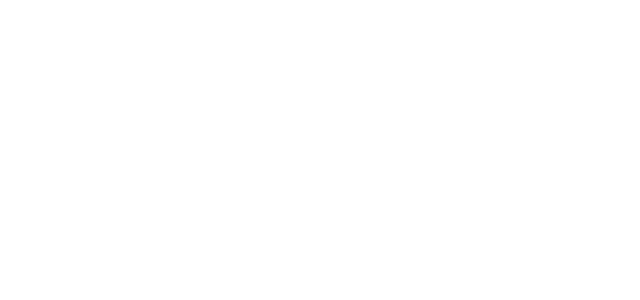
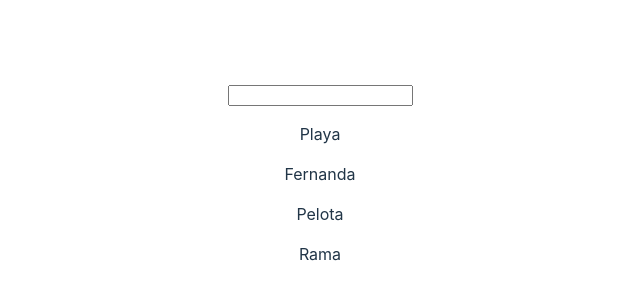
Before and after one commit to daniqt2/Vue3--imagina-SolucionEjercicios, a Vue app: page / in a window 1280 px wide. Shown: the part 218-518 px from the top of the page, without its empty margins (320-960 px from the left). Built offline with nearby package versions, Linux system fonts and the light colour scheme.

Commit message:
proyect to deploy

```diff
--- a/src/App.vue
+++ b/src/App.vue
@@ -1,5 +1,21 @@
-<script setup lang="ts"></script>
+<script setup lang="ts">
+import { ref } from 'vue'
+
+const searchVal = ref('')
+</script>
 
 <template>
-  <div></div>
+    <div>
+        <input v-model="searchVal" />
+        <p v-highlight="searchVal">Playa</p>
+        <p v-highlight="searchVal">Fernanda</p>
+        <p v-highlight="searchVal">Pelota</p>
+        <p v-highlight="searchVal">Rama</p>
+    </div>
 </template>
+
+<style scoped>
+.highlight {
+    color: red;
+}
+</style>
--- /dev/null
+++ b/src/directives/focus.directives.ts
@@ -0,0 +1,11 @@
+import { DirectiveBinding } from 'vue'
+
+export const highlightDirective = {
+    updated: (el: HTMLElement, binding: DirectiveBinding) => {
+        const searchValue = binding.value
+        const text = el.textContent
+        if (text?.toLocaleLowerCase() === searchValue.toLowerCase())
+            el.classList.add('highlight')
+        else el.classList.remove('highlight')
+    },
+}
--- a/src/main.ts
+++ b/src/main.ts
@@ -1,5 +1,10 @@
+import './style.css'
+
+import App from './App.vue'
 import { createApp } from 'vue'
-import './style.css'
-import App from './App.vue'
+import { highlightDirective } from './directives/focus.directives'
 
-createApp(App).mount('#app')
+const app = createApp(App)
+
+app.directive('highlight', highlightDirective)
+app.mount('#app')
```
Also changed, not shown: src/components/MyComponent.vue (added, +13 -0 lines), 1 other file (tests, documents, lock files or other folders).
